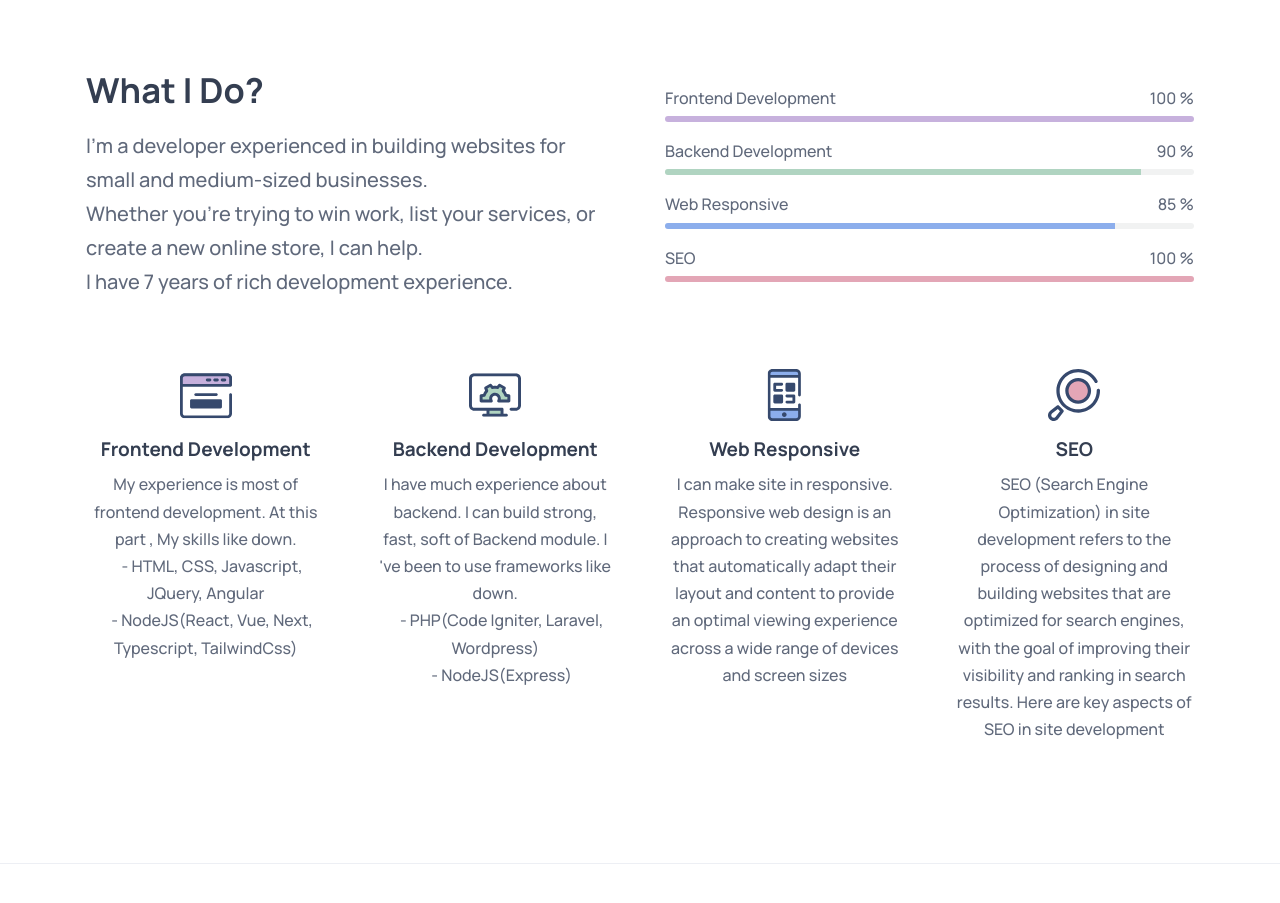
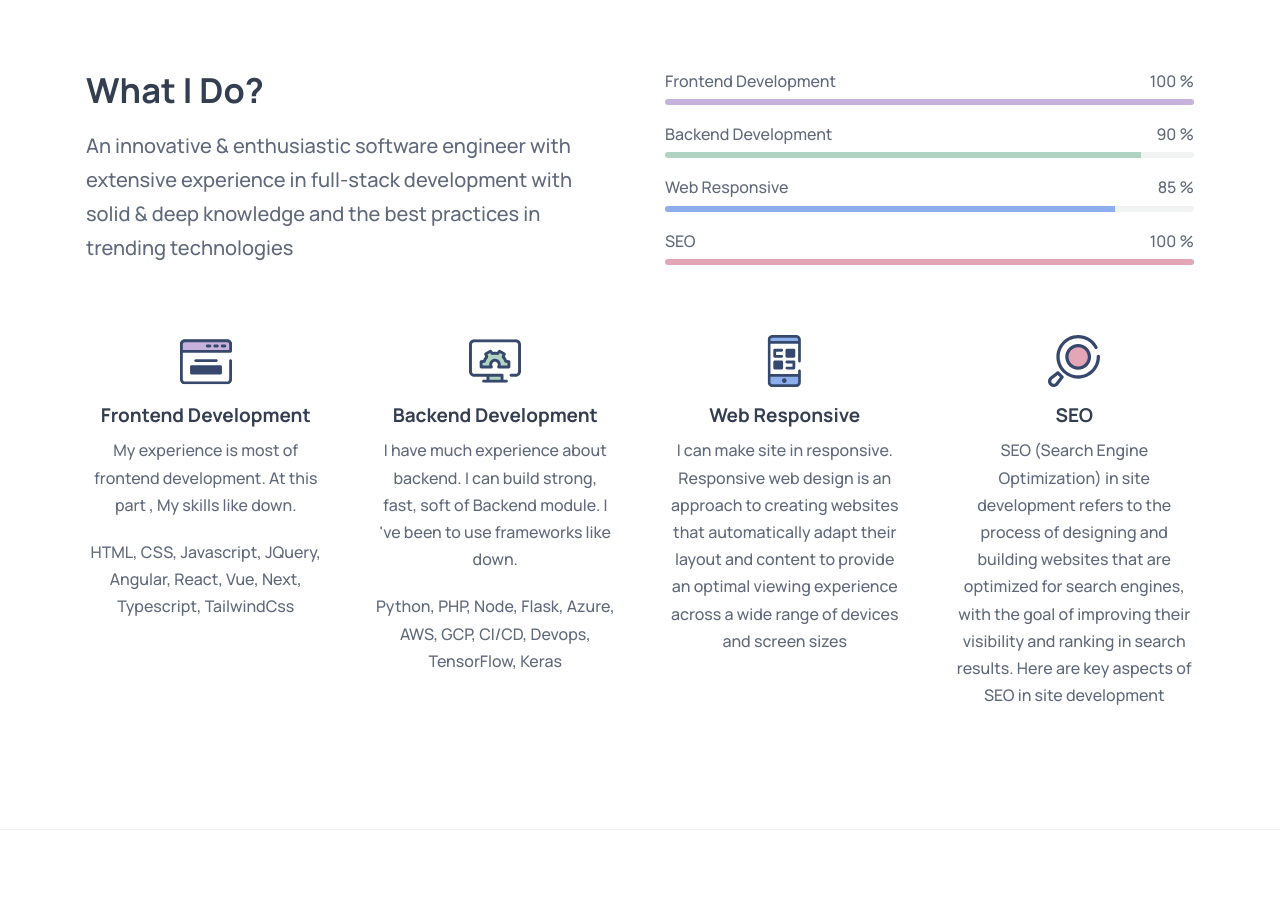
Before and after one commit to FrankyLeon/my_portfolio, a plain HTML site: page index.html in a window 1280 px wide. Shown: the part 820-1723 px from the top of the page. Drawn offline with nearby package versions, Linux system fonts and the light colour scheme.

Commit message:
update skills

```diff
--- a/assets/css/style.css
+++ b/assets/css/style.css
@@ -493,6 +493,11 @@ body.nav-active { overflow: hidden; }
 
 .project-card .card-text { margin-block-end: 20px; }
 
+.card-skills {
+  /* text-align: left; */
+  margin-top: 2rem;
+}
+
 .project-card .btn-text {
   display: flex;
   align-items: center;
--- a/index.html
+++ b/index.html
@@ -194,9 +194,7 @@
               <h2 class="h2 section-title">What I Do?</h2>
 
               <p class="section-text">
-                I’m a developer experienced in building websites for small and medium-sized businesses. <br>
-                Whether you’re trying to win work, list your services, or create a new online store, I can help.<br>
-                I have 7 years of rich development experience.
+                An innovative & enthusiastic software engineer with extensive experience in full-stack development with solid & deep knowledge and the best practices in trending technologies
               </p>
             </div>
 
@@ -276,10 +274,11 @@
 
                 <p class="card-text">
                   My experience is most of frontend development. At this part , My skills like down.<br>
-                  &nbsp;&nbsp;&nbsp;&nbsp;- HTML, CSS, Javascript, JQuery, Angular<br>
-                  &nbsp;&nbsp;&nbsp;&nbsp;- NodeJS(React, Vue, Next, Typescript, TailwindCss)
                 </p>
 
+                <p class="card-skills">
+                  HTML, CSS, Javascript, JQuery, Angular, React, Vue, Next, Typescript, TailwindCss
+                </p>
               </div>
             </li>
 
@@ -295,10 +294,11 @@
 
                 <p class="card-text">
                   I have much experience about backend. I can build strong, fast, soft of Backend module. I 've been to use frameworks like down.<br>
-                  &nbsp;&nbsp;&nbsp;&nbsp;- PHP(Code Igniter, Laravel, Wordpress)<br>
-                  &nbsp;&nbsp;&nbsp;&nbsp;- NodeJS(Express)
                 </p>
 
+                <p class="card-skills">
+                  Python, PHP, Node, Flask, Azure, AWS, GCP, CI/CD, Devops, TensorFlow, Keras
+                </p>
               </div>
             </li>
 
```
